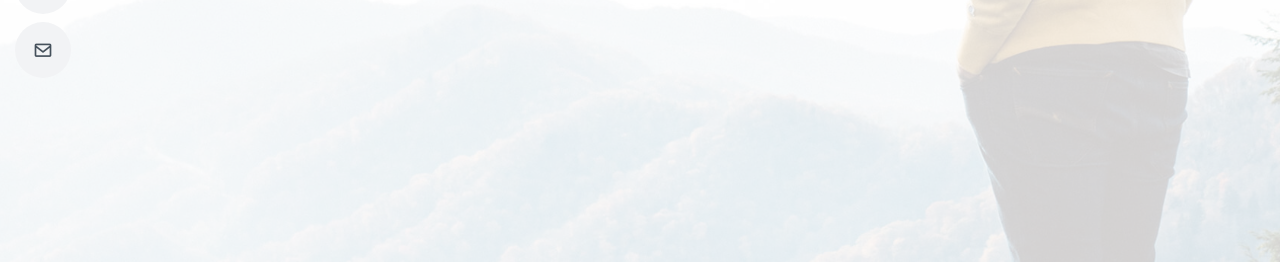
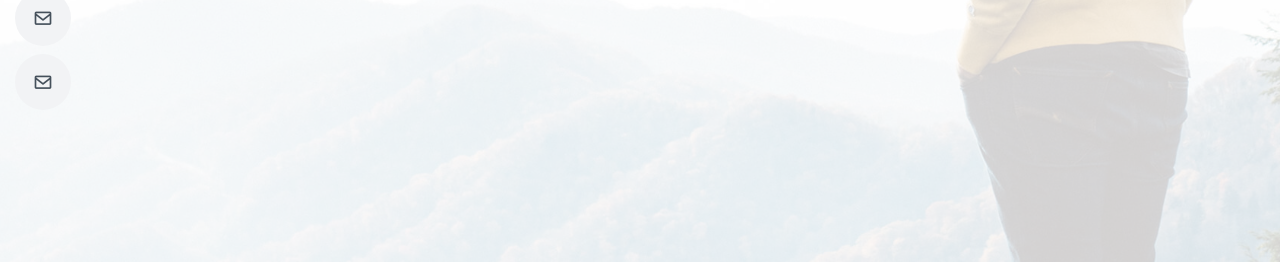
Before and after one commit to raulmatrix/proyectocv2024GSW, a plain HTML site: page index.html in a window 1280 px wide. Shown: the part 538-802 px from the top of the page. Drawn offline with nearby package versions, Linux system fonts and the light colour scheme.

Commit message:
cambios en url

```diff
--- a/index.html
+++ b/index.html
@@ -54,6 +54,7 @@
         <li><a href="#services"><i class="bx bx-server"></i> <span>Services</span></a></li>
         <li><a href="#contact"><i class="bx bx-envelope"></i> <span>Contact</span></a></li>
         <li><a href="#prueba"><i class="bx bx-envelope"></i> <span>Prueba</span></a></li>
+        <li><a href="#prueba"><i class="bx bx-envelope"></i> <span>Cambios</span></a></li>
       </ul>
     </nav><!-- .nav-menu -->
 
```
